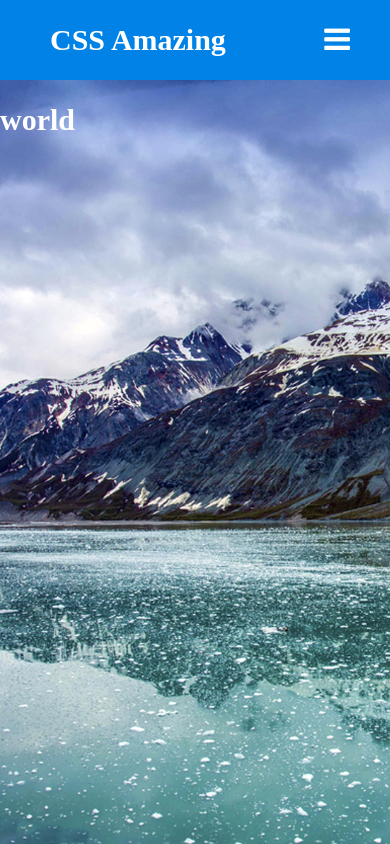
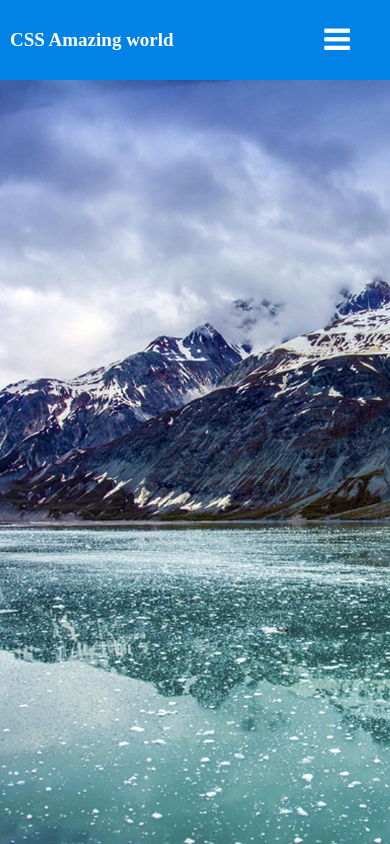
Before and after one commit to MamadTaheri68/Amazing-World-Of-CSS, a plain HTML site: page 002-Projects/01-Sample Website/index.html in a window 390 px wide. Drawn offline with Linux system fonts and the light colour scheme.

Commit message:
improve 01-Sample Website responsive

```diff
--- a/002-Projects/01-Sample Website/css/main.css
+++ b/002-Projects/01-Sample Website/css/main.css
@@ -15,9 +15,9 @@ nav {
 }
 label.logo {
     color: white;
-    font-size: 35px;
+    font-size: 25px;
     line-height: 80px;
-    padding: 0 100px;
+    padding: 0 20px;
     font-weight: bold;
 }
 nav ul {
@@ -59,15 +59,11 @@ section{
 }
 
 @media (max-width: 952px){
-    label.logo{
-        font-size: 30px;
-        padding-left: 50px;
-    }
     nav ul li a{
         font-size: 16px;
     }
 }
-@media (max-width: 858px){
+@media (max-width: 900px){
     .checkbtn{
         display: block;
     }
@@ -97,3 +93,20 @@ section{
         left: 0;
     }
 }
+@media (max-width: 650px){
+    label.logo {
+        font-size: 22px;
+        padding: 0 15px;
+    }
+}
+@media (max-width: 450px){
+    label.logo {
+        font-size: 19px;
+        padding: 0 10px;
+    }
+}
+@media (max-width: 300px){
+    label.logo {
+        display: none;
+    }
+}
```
